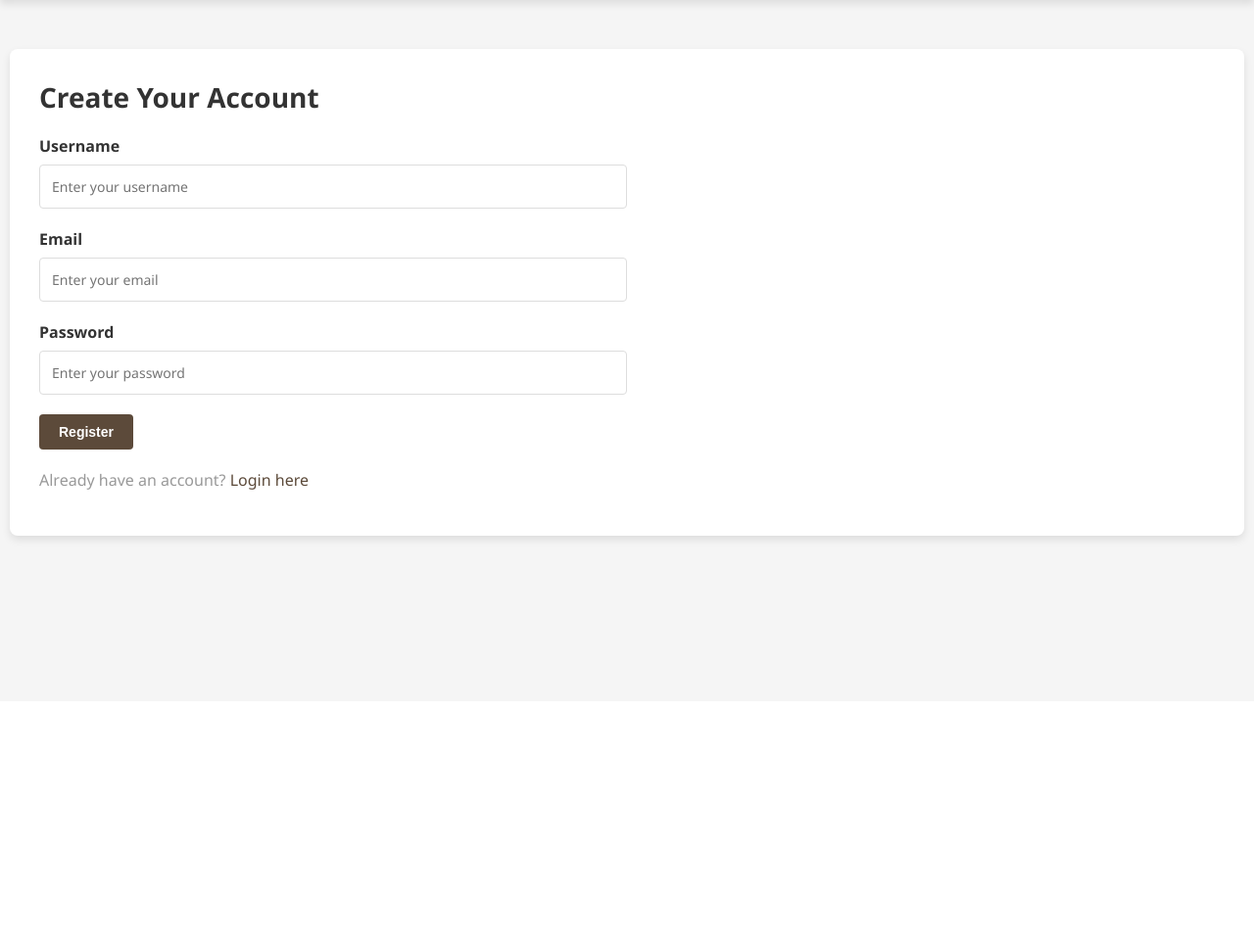
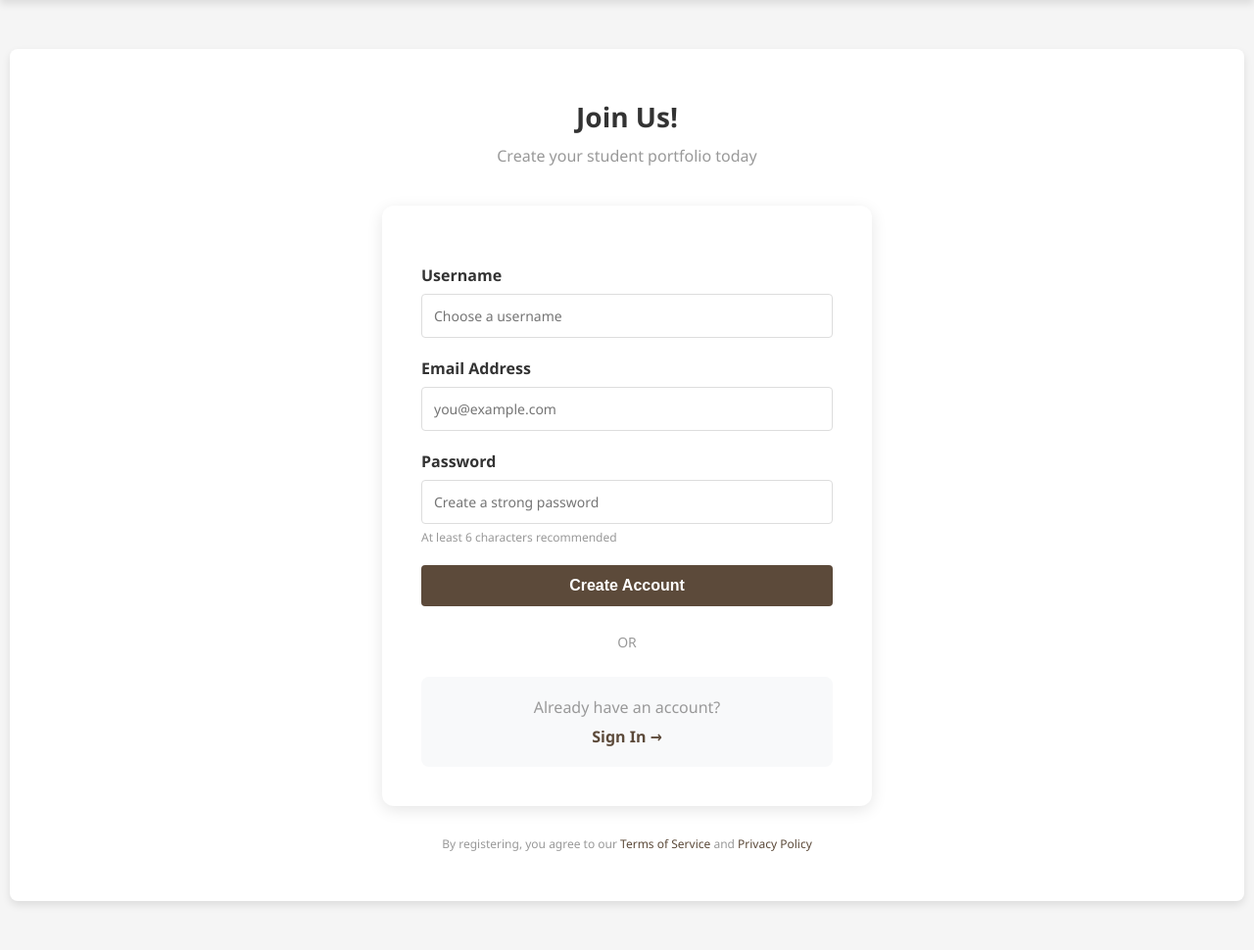
Before and after one commit to Joules-bit-spec/student_portfolio, a Flask app: page /register in a window 1280 px wide. Shown: the part 84-1054 px from the top of the page at 98% size. Before the commit the page ends 640 px from the top, so only its background shows below. Run offline with Flask 3, Linux system fonts and the light colour scheme.

Commit message:
bago ulit

```diff
--- a/templates/register.html
+++ b/templates/register.html
@@ -1,49 +1,79 @@
 {% extends "layout.html" %} {% block title %}Register{% endblock %} {% block
 content %}
-<div class="form-container">
-  <h2 class="form-title">Create Your Account</h2>
+<div style="min-height: calc(100vh - 200px); display: flex; align-items: center; justify-content: center; padding: 20px;">
+  <div style="width: 100%; max-width: 500px;">
+    <!-- Header -->
+    <div style="text-align: center; margin-bottom: 40px;">
+      <h2 style="margin: 0 0 10px 0; color: #333; font-size: 28px;">Join Us!</h2>
+      <p class="text-muted" style="margin: 0;">Create your student portfolio today</p>
+    </div>
 
-  <!-- Registration Form -->
-  <form method="POST" class="form">
+    <!-- Registration Card -->
+    <div style="background: white; padding: 40px; border-radius: 12px; box-shadow: 0 4px 16px rgba(0,0,0,0.1);">
+      <form method="POST">
+        <!-- Username Field -->
         <div class="form-group">
           <label for="username">Username</label>
           <input
             type="text"
             id="username"
             name="username"
+            placeholder="Choose a username"
             required
-        placeholder="Enter your username"
           />
         </div>
+
+        <!-- Email Field -->
         <div class="form-group">
-      <label for="email">Email</label>
+          <label for="email">Email Address</label>
           <input
             type="email"
             id="email"
             name="email"
+            placeholder="you@example.com"
             required
-        placeholder="Enter your email"
           />
         </div>
+
+        <!-- Password Field -->
         <div class="form-group">
           <label for="password">Password</label>
           <input
             type="password"
             id="password"
             name="password"
+            placeholder="Create a strong password"
             required
-        placeholder="Enter your password"
           />
+          <p class="text-muted" style="font-size: 12px; margin-top: 5px;">At least 6 characters recommended</p>
         </div>
-    <button type="submit" class="btn btn-primary">Register</button>
+
+        <!-- Submit Button -->
+        <button type="submit" class="btn btn-primary" style="width: 100%; padding: 12px; font-size: 16px; font-weight: 600;">
+          Create Account
+        </button>
       </form>
 
-  <!-- Already have an account? -->
-  <div class="form-footer">
-    <p class="text-muted">
-      Already have an account?
-      <a href="{{ url_for('login') }}" class="text-primary">Login here</a>
+      <!-- Divider -->
+      <div style="text-align: center; margin: 25px 0; position: relative;">
+        <span style="background: white; padding: 0 10px; color: #999; font-size: 14px;">OR</span>
+      </div>
+
+      <!-- Login Link -->
+      <div style="background: #f8f9fa; padding: 20px; border-radius: 8px; text-align: center;">
+        <p class="text-muted" style="margin: 0;">Already have an account?</p>
+        <a href="{{ url_for('login') }}" style="color: #5c4a3a; font-weight: 600; text-decoration: none; display: inline-block; margin-top: 8px;">
+          Sign In →
+        </a>
+      </div>
+    </div>
+
+    <!-- Terms & Privacy -->
+    <div style="text-align: center; margin-top: 30px;">
+      <p class="text-muted" style="font-size: 12px; margin: 0;">
+        By registering, you agree to our <a href="#" style="color: #5c4a3a;">Terms of Service</a> and <a href="#" style="color: #5c4a3a;">Privacy Policy</a>
       </p>
     </div>
   </div>
+</div>
 {% endblock %}
```
Also changed, not shown: templates/login.html (+53 -8 lines), templates/public_portfolio.html (+58 -68 lines), instance/portfolio.db. Lines whose indentation alone changed are shown as unchanged.
